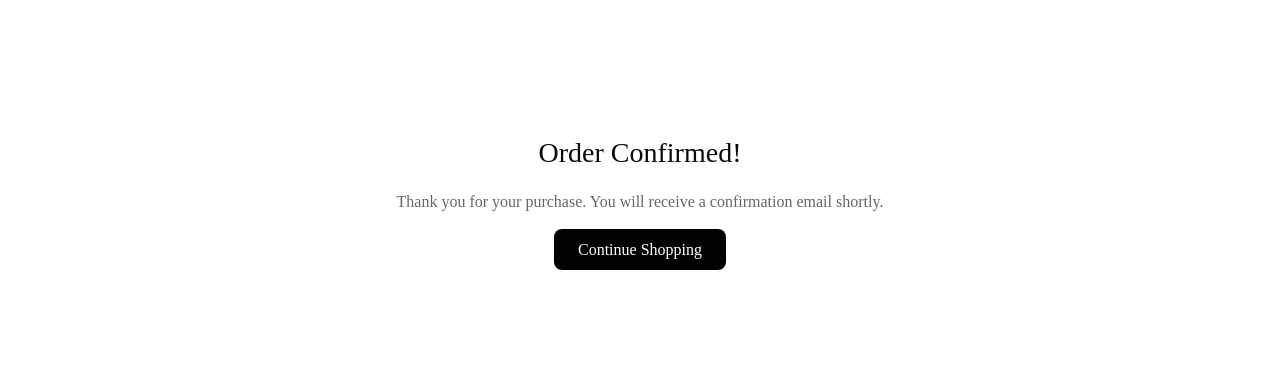
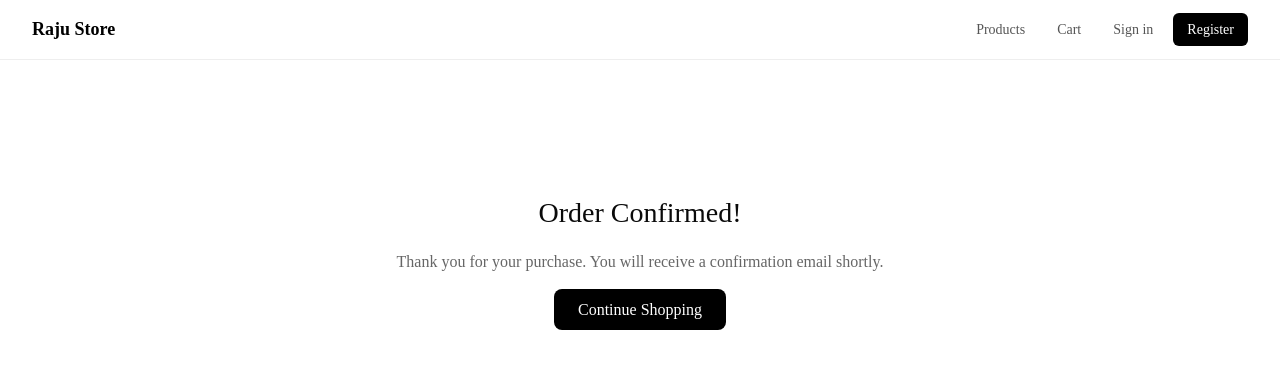
Before and after one commit to rahulthadhani/raju-store, a Next.js app: page /order-confirmation in a window 1280 px wide. Shown: the top 368 px of the page. Built offline with nearby package versions, Linux system fonts and the light colour scheme; no server answers.

Commit message:
feat: navbar with auth state and admin link

```diff
--- a/app/layout.tsx
+++ b/app/layout.tsx
@@ -1,33 +1,34 @@
-import type { Metadata } from "next";
-import { Geist, Geist_Mono } from "next/font/google";
-import "./globals.css";
+import type { Metadata } from "next"
+import { Geist, Geist_Mono } from "next/font/google"
+import "./globals.css"
+import Navbar from "@/components/Navbar"
 
 const geistSans = Geist({
   variable: "--font-geist-sans",
   subsets: ["latin"],
-});
+})
 
 const geistMono = Geist_Mono({
   variable: "--font-geist-mono",
   subsets: ["latin"],
-});
+})
 
 export const metadata: Metadata = {
-  title: "Create Next App",
-  description: "Generated by create next app",
-};
+  title: "Raju Store",
+  description: "Your one-stop variety store",
+}
 
 export default function RootLayout({
   children,
-}: Readonly<{
-  children: React.ReactNode;
-}>) {
+}: {
+  children: React.ReactNode
+}) {
   return (
-    <html
-      lang="en"
-      className={`${geistSans.variable} ${geistMono.variable} h-full antialiased`}
-    >
-      <body className="min-h-full flex flex-col">{children}</body>
+    <html lang="en">
+      <body className={`${geistSans.variable} ${geistMono.variable}`}>
+        <Navbar />
+        {children}
+      </body>
     </html>
-  );
+  )
 }
--- /dev/null
+++ b/components/Navbar.tsx
@@ -0,0 +1,34 @@
+import Link from "next/link"
+import { auth } from "@/lib/auth"
+
+export default async function Navbar() {
+    const session = await auth()
+    const user = session?.user as any
+
+    return (
+        <nav style={{ background: "#fff", borderBottom: "1px solid #eee", padding: "0 2rem", height: 60, display: "flex", alignItems: "center", justifyContent: "space-between", position: "sticky", top: 0, zIndex: 100 }}>
+            <Link href="/" style={{ fontSize: 18, fontWeight: 700, textDecoration: "none", color: "#000" }}>
+                Raju Store
+            </Link>
+
+            <div style={{ display: "flex", gap: 8, alignItems: "center" }}>
+                <Link href="/products" style={{ fontSize: 14, textDecoration: "none", color: "#555", padding: "6px 12px" }}>Products</Link>
+                <Link href="/cart" style={{ fontSize: 14, textDecoration: "none", color: "#555", padding: "6px 12px" }}>Cart</Link>
+                {session?.user ? (
+                    <>
+                        <Link href="/account" style={{ fontSize: 14, textDecoration: "none", color: "#555", padding: "6px 12px" }}>Account</Link>
+                        {user?.role === "ADMIN" && (
+                            <Link href="/admin" style={{ fontSize: 14, textDecoration: "none", color: "#fff", background: "#000", padding: "6px 14px", borderRadius: 6 }}>Admin</Link>
+                        )}
+                        <Link href="/api/auth/signout" style={{ fontSize: 14, textDecoration: "none", color: "#555", padding: "6px 12px" }}>Sign out</Link>
+                    </>
+                ) : (
+                    <>
+                        <Link href="/login" style={{ fontSize: 14, textDecoration: "none", color: "#555", padding: "6px 12px" }}>Sign in</Link>
+                        <Link href="/register" style={{ fontSize: 14, textDecoration: "none", color: "#fff", background: "#000", padding: "6px 14px", borderRadius: 6 }}>Register</Link>
+                    </>
+                )}
+            </div>
+        </nav>
+    )
+}
```
